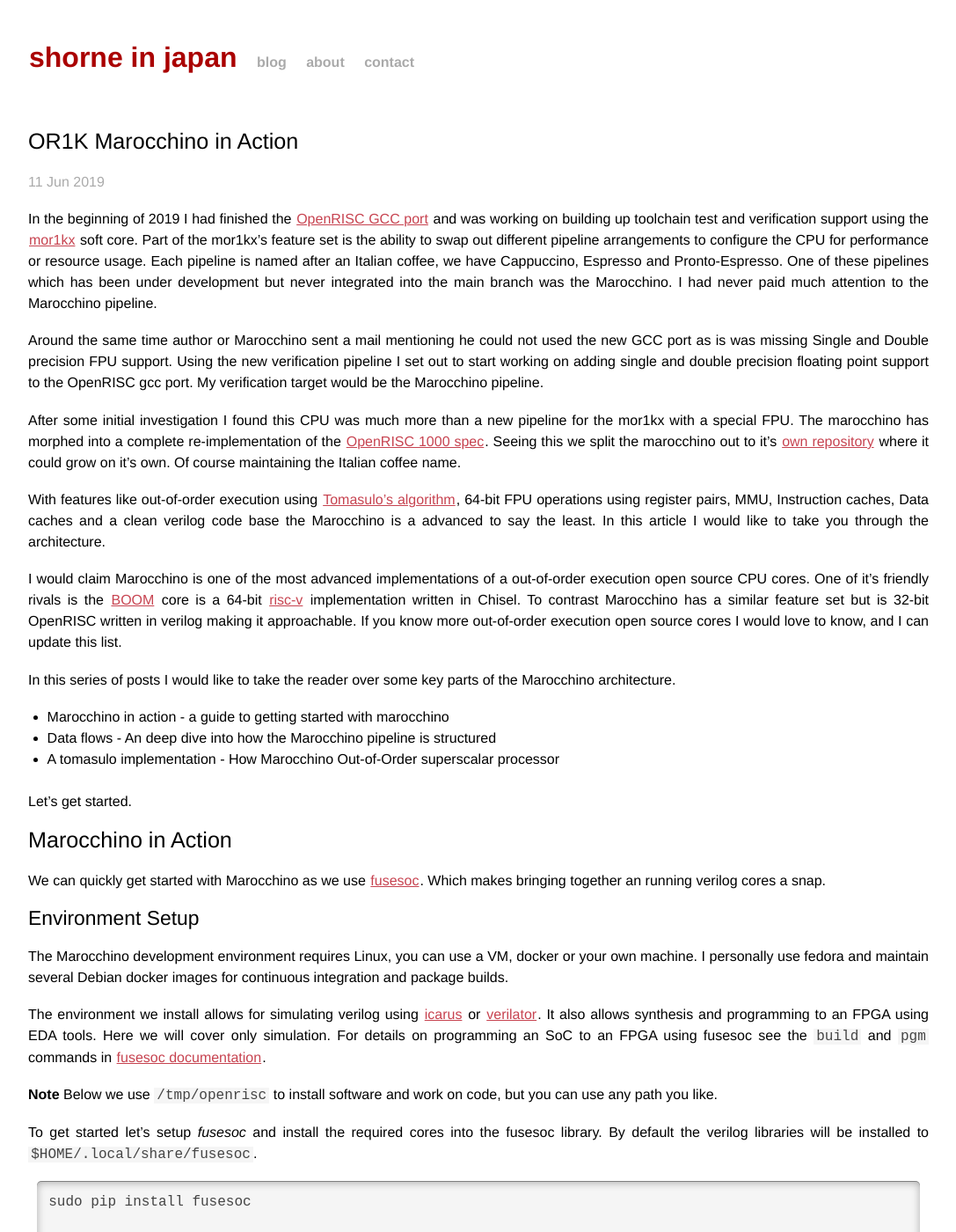
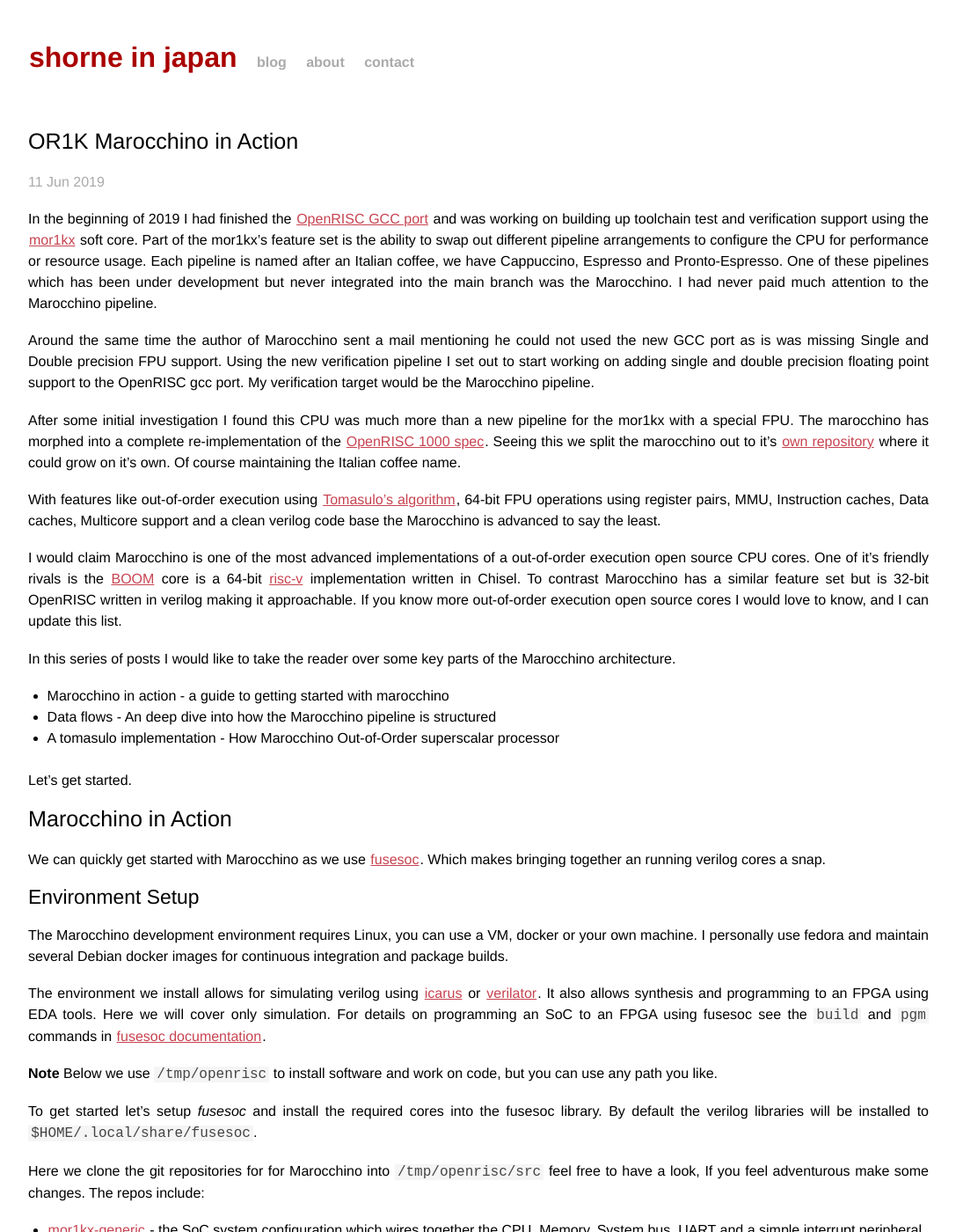
Before and after one commit to stffrdhrn/stffrdhrn.github.io, a Jekyll site: the page built from _posts/2019-06-11-or1k_marocchino.md, in a window 1280 px wide and 1400 px high. Shown: the whole window at 88% size, without its empty margins (96-1183 px from the left). Built offline with Jekyll 4.4.1, drawn with Linux system fonts in a browser that asks for light colours; comment, search, counter and statistics services are not loaded; some of the changed text lies outside the part shown.

Commit message:
marocchino: First draft

````diff
--- a/_posts/2019-06-11-or1k_marocchino.md
+++ b/_posts/2019-06-11-or1k_marocchino.md
@@ -15,11 +15,11 @@
 the main branch was the Marocchino.  I had never paid much attention to the
 Marocchino pipeline.
 
-Around the same time author or Marocchino sent a mail mentioning he could not
-used the new GCC port as is was missing Single and Double precision FPU support.
-Using the new verification pipeline I set out to start working on adding single
-and double precision floating point support to the OpenRISC gcc port.  My
-verification target would be the Marocchino pipeline.
+Around the same time the author of Marocchino sent a mail mentioning he could
+not used the new GCC port as is was missing Single and Double precision FPU
+support.  Using the new verification pipeline I set out to start working on
+adding single and double precision floating point support to the OpenRISC gcc
+port.  My verification target would be the Marocchino pipeline.
 
 After some initial investigation I found this CPU was much more than a new pipeline
 for the mor1kx with a special FPU.  The marocchino has morphed into a complete re-implementation
@@ -27,10 +27,11 @@
 the marocchino out to it's [own repository](https://github.com/openrisc/or1k_marocchino)
 where it could grow on it's own.  Of course maintaining the Italian coffee name.
 
-With features like out-of-order execution using [Tomasulo's algorithm](https://en.wikipedia.org/wiki/Tomasulo_algorithm),
-64-bit FPU operations using register pairs, MMU, Instruction caches, Data caches
-and a clean verilog code base the Marocchino is a advanced to say the least.  In
-this article I would like to take you through the architecture.
+With features like out-of-order execution using
+[Tomasulo's algorithm](https://en.wikipedia.org/wiki/Tomasulo_algorithm), 64-bit
+FPU operations using register pairs, MMU, Instruction caches, Data caches,
+Multicore support and a clean verilog code base the Marocchino is advanced to
+say the least.
 
 I would claim Marocchino is one of the most advanced implementations of a
 out-of-order execution open source CPU cores.  One of it's friendly rivals is the
@@ -76,14 +77,28 @@
 fusesoc library.  By default the verilog libraries will be installed to
 `$HOME/.local/share/fusesoc`.
 
+Here we clone the git repositories for for Marocchino into `/tmp/openrisc/src`
+feel free to have a look,  If you feel adventurous make some changes.  The repos
+include:
+ - [mor1kx-generic](https://github.com/stffrdhrn/mor1kx-generic) - the SoC
+   system configuration which wires together the CPU, Memory, System bus, UART
+   and a simple interrupt peripheral.
+ - [or1k_marocchino](https://github.com/openrisc/or1k_marocchino) - the
+   Marocchino CPU core.
+
 ```
 sudo pip install fusesoc
 
+mkdir -p /tmp/openrisc/src
+cd /tmp/openrisc/src
+git clone https://github.com/stffrdhrn/mor1kx-generic.git
+git clone https://github.com/openrisc/or1k_marocchino.git
+
 # As yourself
 fusesoc init -y
-fusesoc library add mor1kx-generic https://github.com/stffrdhrn/mor1kx-generic.git
 fusesoc library add intgen https://github.com/stffrdhrn/intgen.git
-fusesoc library add or1k_marocchino https://github.com/openrisc/or1k_marocchino.git
+fusesoc library add mor1kx-generic /tmp/openrisc/src/mor1kx-generic
+fusesoc library add or1k_marocchino /tmp/openrisc/src/or1k_marocchino
 ```
 
 Next we will need to install our verilog compiler/simulator icarus verilog (*iverilog*).
@@ -306,14 +321,24 @@
 S 00000194: 15000001 l.nop   0x0001                                 flag: 0
 exit(0x00000000);
 ```
-If we look at [the VCD trace file](/content/2019/asm-testlog.vcd) we can see the
-below trace.  The trace file is also helpful for navigating through the various
-SoC components as it captures all wire transitions.
 
+If we look at [the VCD trace file](/content/2019/asm-testlog.vcd) in gtkwave we
+can see the below trace.  The trace file is also helpful for navigating through
+the various SoC components as it captures all wire transitions.
+
+Take note that we are not seeing very good performance, this is because caching is
+not enabled and the CPU takes several cycles to read an instruction from memory.
+This means we are not seeing one instruction executed per cycle.  Enabling
+caches would fix this.
 
 ![asm tracefile vcd](/content/2019/asm-marocchino-trace.png)
 
-### A simple C program
+### Running a C program
+
+When we compile a C program there is a lot more happening behind the scenes.
+The linker will link in an entire runtime that along with standard libc
+functions on OpenRISC will setup interrupt vectors, enable caches, setup memory
+sections for variables, run static initializers and finally run our program.
 
 The program:
 
@@ -345,23 +370,25 @@
 }
 ```
 
-To compile we use the following, here we specify a few new options.  Notice, we
-do not specify `-nostartfiles` here as we do want newlib to link in all the
-start routines to provide a full c runtime.
+To compile we use the below `or1k-elf-gcc` command.  Notice, we do not specify
+`-nostartfiles` here as we do want newlib to link in all the start routines to
+provide a full c runtime.  We do specify the following arguments to tell GCC a
+bit about our OpenRISC cpu.  If these `-m` options are not specified GCC will
+link in code using the libgcc library to emulate these instructions.
 
   - `-mhard-mul` - indicates that our cpu target supports multiply instructions.
   - `-mhard-div` - indicates that our cpu target supports divide instructions.
   - `-mhard-float` - indicates that our cpu target supports FPU instructions.
   - `-mdouble-float` - indicates that our cpu target supports the new double precision floating point instructions using register pairs ([orfpx64a32](https://openrisc.io/proposals/orfpx64a32)).
 
-To see a full list of options read the GCC manual or see the output of
-`or1k-elf-gcc --target-help`.
+To see a full list of options for OpenRISC read the GCC manual or see the output
+of `or1k-elf-gcc --target-help`.
 
 ```
 or1k-elf-gcc -Wall -O2 -mhard-mul -mhard-div -mhard-float -mdouble-float -mror openrisc-c.c -o openrisc-c
 ```
 
-If we want to inspec the assembly to ensure we did generate multiply instructions
+If we want to inspect the assembly to ensure we did generate multiply instructions
 we can use the trusty `objdump` utility.  As per below, yes, we can see multiply
 instructions.
 
@@ -395,8 +422,19 @@
 Now, if we look at [the VCD trace file](/content/2019/c-testlog.vcd) we can see the
 below trace.  Notice that with the c program we can observe better pipelining where
 an instruction can be executed every clock cycle.  This is because caches have
-been initialized as part of the newlib c-runtime initialization.
+been initialized as part of the newlib c-runtime initialization, Great!
 
 ![c tracefile vcd](/content/2019/c-marocchino-trace.png)
 
-### Booting Linux
+## Conclusion
+
+In this article we went through a quick introduction to the Marocchino
+development environment.  The development environment would actually be similar
+when developing any OpenRISC core.
+
+This environment will allow the reader to following in future Marocchino
+articles where we go deeper into the architecture.  In this environment you can
+now:
+  - Develop and test verilog code for the Marocchino processor
+  - Develop assembly programs and test them on the Marocchino or other OpenRISC processors
+  - Develop c programs and test them on the Marocchino or other OpenRISC processors
````
Also changed, not shown: other parts of _posts/2019-06-11-or1k_marocchino.md (+2 -2 lines).
